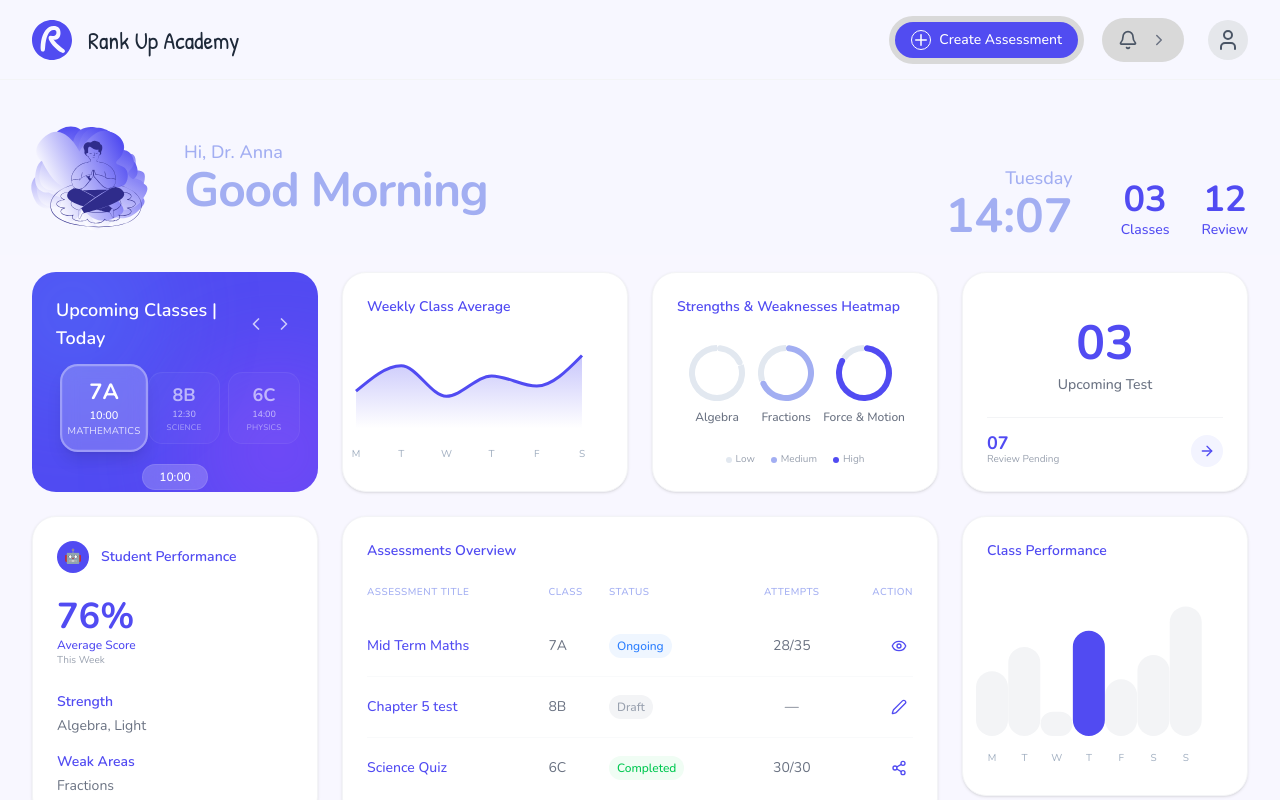
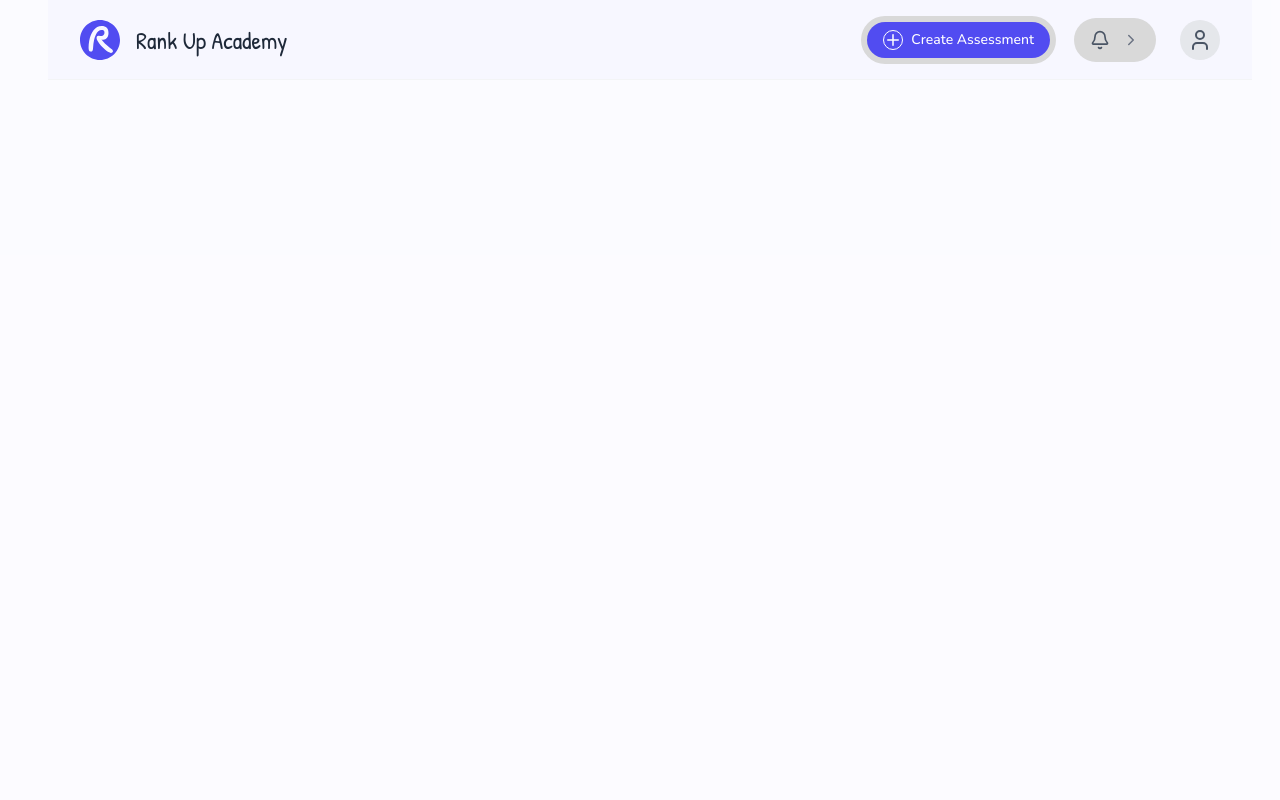
Before and after one commit to Aiinhome-Aivista/rankup-front-end, a React (Vite) app: page /teacher/dashboard in a window 1280 px wide. Built offline with nearby package versions, Linux system fonts and the light colour scheme.

Commit message:
parent dashboard structure fix

```diff
--- a/src/pages/teacher/dashboard/TeacherDashboard.jsx
+++ b/src/pages/teacher/dashboard/TeacherDashboard.jsx
@@ -13,58 +13,37 @@ import AnnouncementSection from "./ui/AnnouncementSection";
 
 function TeacherDashboard() {
   return (
-    <div className="flex flex-col h-screen bg-[#514CF105]">
+    <div className="flex flex-col h-screen bg-[#514CF105] pl-12 pr-7">
       {/* Header logic is handled by parent or here if needed, keeping simple */}
       <Header />
-
-      <div className="flex-1 overflow-y-auto p-8 bg-[#514CF105]">
-        <div className="max-w-[1600px] mx-auto">
-          <GreetingSection />
-
-          {/* Main Grid Layout */}
-          <div className="flex flex-col gap-6">
-            {/* Top Row Stats */}
-            <div className="grid grid-cols-1 lg:grid-cols-12 gap-6">
-              <div className="lg:col-span-4 xl:col-span-3 max-h-64 overflow-y-auto">
-                <UpcomingClasses />
-              </div>
-              <div className="lg:col-span-4 xl:col-span-3">
-                <WeeklyClassAverage />
-              </div>
-              <div className="lg:col-span-4 xl:col-span-3">
-                <StrengthsWeaknesses />
-              </div>
-              <div className="lg:col-span-12 xl:col-span-3">
-                <UpcomingTest />
-              </div>
+      <div className="flex flex-col">
+        <div className="flex">
+          <div></div>
+          <div className="flex">
+            <div></div>
+            <div></div>
+            <div></div>
+          </div>
+        </div>
+        <div className="flex">
+          <div></div>
+          <div></div>
+          <div></div>
+          <div></div>
+        </div>
+        <div className="flex">
+          <div></div>
+          <div></div>
+          <div></div>
+        </div>
+        <div className="flex">
+          <div></div>
+          <div className="flex flex-col">
+            <div className="flex">
+              <div></div>
+              <div></div>
             </div>
-
-            {/* Bottom Section */}
-            <div className="grid grid-cols-1 lg:grid-cols-12 gap-6">
-              {/* Left Column (Sidebar-ish) */}
-              <div className="lg:col-span-3 flex flex-col gap-6">
-                <StudentPerformance />
-                <div className="bg-white rounded-3xl p-1 shadow-sm border border-gray-100 flex-1">
-                  <CalendarSection />
-                </div>
-              </div>
-
-              {/* Right Main Column */}
-              <div className="lg:col-span-9 flex flex-col gap-6">
-                <div className="grid grid-cols-1 xl:grid-cols-3 gap-6">
-                  <div className="xl:col-span-2 flex">
-                    <AssessmentsOverview />
-                  </div>
-                  <div className="xl:col-span-1">
-                    <ClassPerformance />
-                  </div>
-                </div>
-
-                <div className="bg-white rounded-3xl p-6 shadow-sm border border-gray-100">
-                  <AnnouncementSection />
-                </div>
-              </div>
-            </div>
+            <div></div>
           </div>
         </div>
       </div>
```
Also changed, not shown: src/pages/teacher/dashboard/dashboardbackup.txt (added), 1 other file (tests, documents, lock files or other folders).
